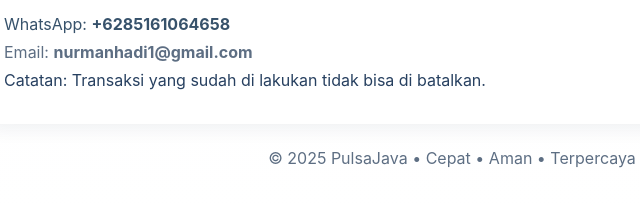
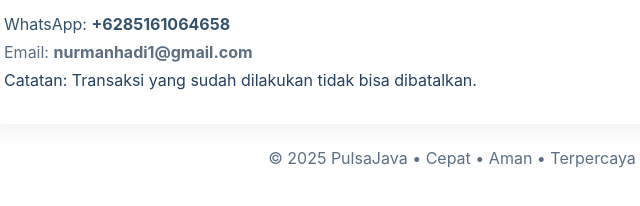
Before and after one commit to nurmanhadi1-hue/pulsajava, a plain HTML site: page index.html in a window 1280 px wide. Shown: the part 1502-1708 px from the top of the page, 188-828 px from the left. Drawn offline with Linux system fonts and the light colour scheme.

Commit message:
Fix typo in transaction note in index.html

```diff
--- a/index.html
+++ b/index.html
@@ -144,7 +144,7 @@
           <h3>Hubungi Kami</h3>
           <p style="color:#37526b;margin:0 0 8px 0">WhatsApp: <strong>+6285161064658</strong></p>
           <p style="margin:0 0 8px 0;color:#5d6e83">Email: <strong>nurmanhadi1@gmail.com</strong></p>
-          <p style="margin-top:8px;color:#274060">Catatan: Transaksi yang sudah di lakukan tidak bisa di batalkan.</p>
+          <p style="margin-top:8px;color:#274060">Catatan: Transaksi yang sudah dilakukan tidak bisa dibatalkan.</p>
         </div>
       </section>
 
```
